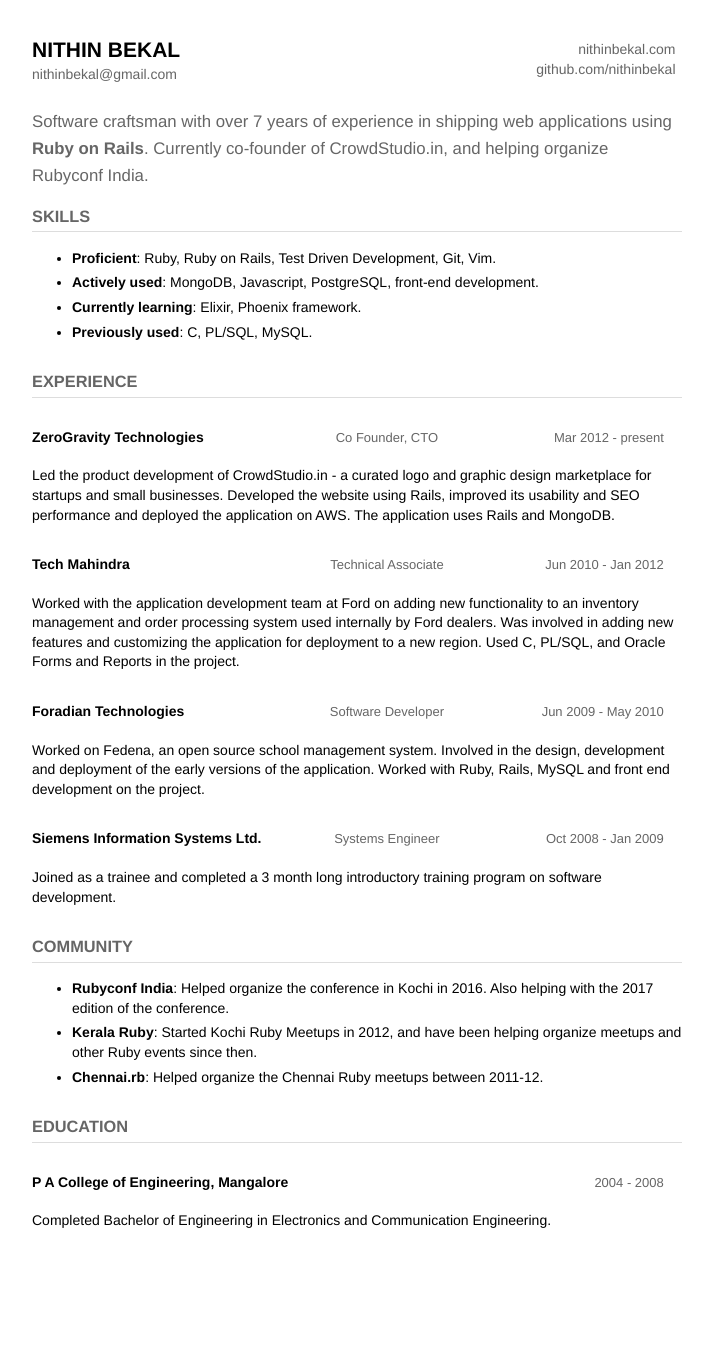
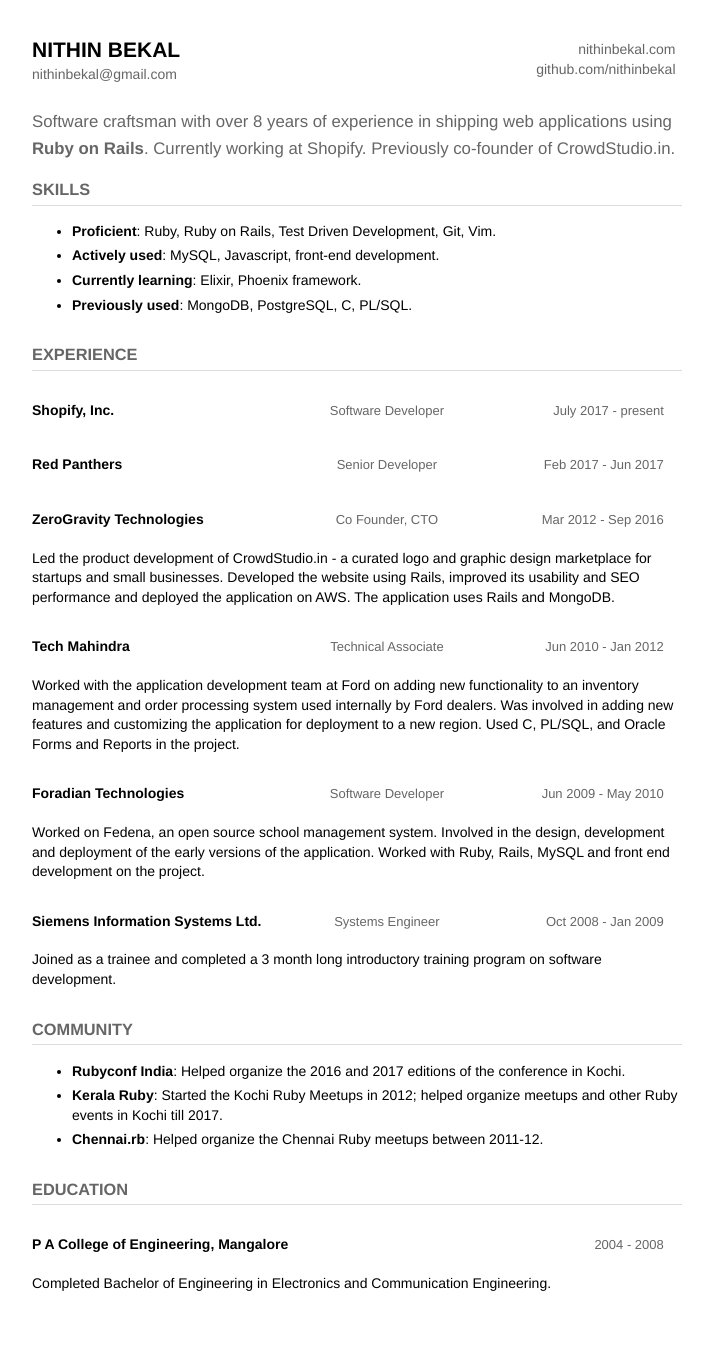
Before and after one commit to nithinbekal/nithinbekal.github.io, a Jekyll site: the page resume.html, which Jekyll copies as it is, in a window 1280 px wide. Shown: the whole page, without its empty margins (283-996 px from the left). Built offline with Jekyll 4.4.1, drawn with Linux system fonts in a browser that asks for light colours; before the commit the page ends 1301 px from its top, so only the background shows below that.

Commit message:
Update bio and resume

```diff
--- a/resume.html
+++ b/resume.html
@@ -90,18 +90,19 @@
       <div id="content">
 
         <p class="overview text-muted">
-          Software craftsman with over 7 years of experience in shipping web applications
+          Software craftsman with over 8 years of experience in shipping web applications
           using <b>Ruby on Rails</b>.
-          Currently co-founder of CrowdStudio.in, and helping organize Rubyconf India.
+          Currently working at Shopify.
+          Previously co-founder of CrowdStudio.in.
         </p>
 
         <div class="experience-list">
           <h3>Skills</h3>
           <ul>
             <li><b>Proficient</b>: Ruby, Ruby on Rails, Test Driven Development, Git, Vim.</li>
-            <li><b>Actively used</b>: MongoDB, Javascript, PostgreSQL, front-end development.</li>
+            <li><b>Actively used</b>: MySQL, Javascript, front-end development.</li>
             <li><b>Currently learning</b>: Elixir, Phoenix framework.</li>
-            <li><b>Previously used</b>: C, PL/SQL, MySQL.</li>
+            <li><b>Previously used</b>: MongoDB, PostgreSQL, C, PL/SQL.</li>
           </ul>
         </div>
 
@@ -110,9 +111,27 @@
 
           <div class="experience">
             <div class="details clearfix">
+              <b class="company">Shopify, Inc.</b>
+              <span class="role">Software Developer</span>
+              <span class="when">July 2017 - present</span>
+            </div>
+            <p></p>
+          </div>
+
+          <div class="experience">
+            <div class="details clearfix">
+              <b class="company">Red Panthers</b>
+              <span class="role">Senior Developer</span>
+              <span class="when">Feb 2017 - Jun 2017</span>
+            </div>
+            <p></p>
+          </div>
+
+          <div class="experience">
+            <div class="details clearfix">
               <b class="company">ZeroGravity Technologies</b>
               <span class="role">Co Founder, CTO</span>
-              <span class="when">Mar 2012 - present</span>
+              <span class="when">Mar 2012 - Sep 2016</span>
             </div>
             <p>
               Led the product development of CrowdStudio.in -
@@ -164,8 +183,8 @@
         <div class="experience-list">
           <h3>Community</h3>
           <ul>
-            <li><b>Rubyconf India</b>: Helped organize the conference in Kochi in 2016. Also helping with the 2017 edition of the conference.</li>
-            <li><b>Kerala Ruby</b>: Started Kochi Ruby Meetups in 2012, and have been helping organize meetups and other Ruby events since then.</li>
+            <li><b>Rubyconf India</b>: Helped organize the 2016 and 2017 editions of the conference in Kochi.</li>
+            <li><b>Kerala Ruby</b>: Started the Kochi Ruby Meetups in 2012; helped organize meetups and other Ruby events in Kochi till 2017.</li>
             <li><b>Chennai.rb</b>: Helped organize the Chennai Ruby meetups between 2011-12.</li>
           </ul>
         </div>
```
Also changed, not shown: _includes/bio.html (+9 -6 lines).
